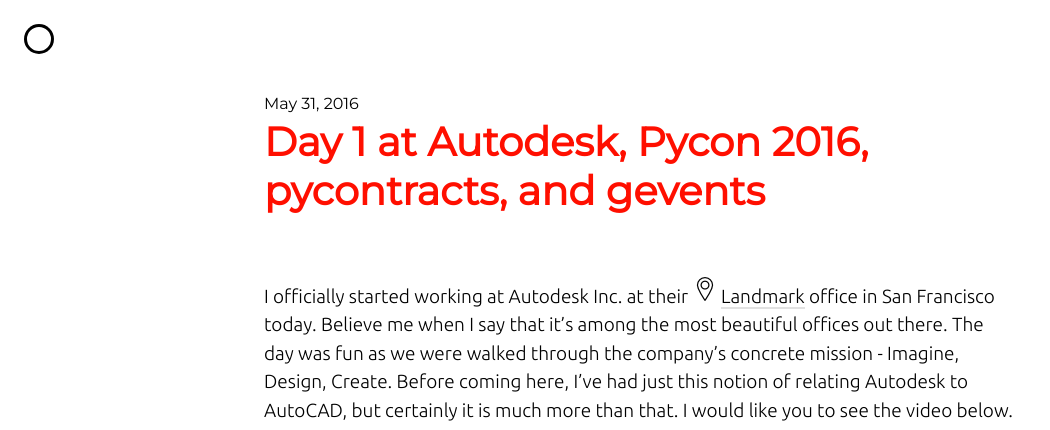
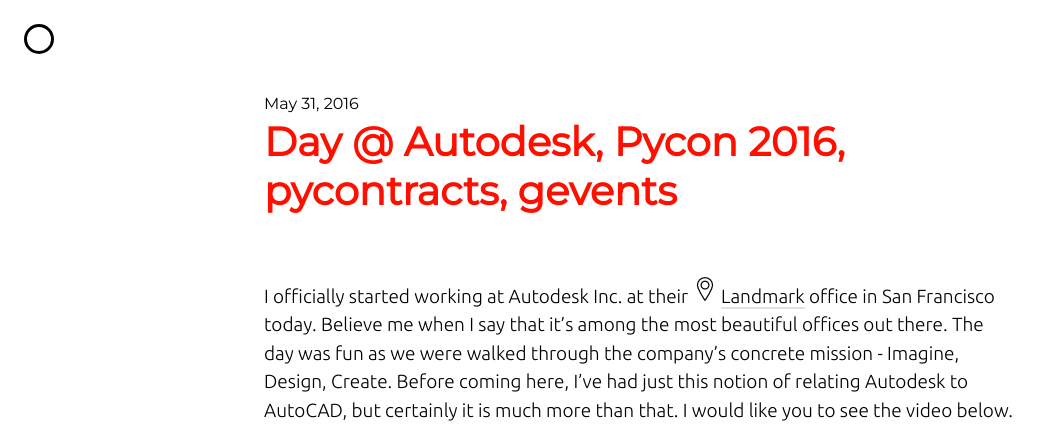
Before and after one commit to pbamotra/sciontist, a Jekyll site: the page built from _posts/2016-05-31-autodesk-women-in-pycon-gevents.markdown, in a window 1280 px wide and 900 px high, cut to the strip 0-430 px from the top of the window. Shown: the whole strip, without its empty margins (0-1050 px from the left). Built offline with Jekyll 4.4.1, drawn with Linux system fonts in a browser that asks for light colours; nearby versions of some CDN libraries; comment, search, counter and statistics services are not loaded.

Commit message:
New post on  pycon

```diff
--- a/_posts/2016-05-31-autodesk-women-in-pycon-gevents.markdown
+++ b/_posts/2016-05-31-autodesk-women-in-pycon-gevents.markdown
@@ -1,5 +1,5 @@
 ---
-title: Day 1 at Autodesk, Pycon 2016, pycontracts, and gevents
+title: Day @ Autodesk, Pycon 2016, pycontracts, gevents
 ---
 I officially started working at Autodesk Inc. at their ![location pin image](images/location-pin.png) [Landmark](http://www.autodesk.com/gallery/overview) office in San Francisco today. Believe me when I say that it's among the most beautiful offices out there. The day was fun as we were walked through the company's concrete mission - Imagine, Design, Create. Before coming here, I've had just this notion of relating Autodesk to AutoCAD, but certainly it is much more than that. I would like you to see the video below.
 <div class="embedly-responsive" style="position: relative;padding-bottom: 56.2061%;height: 0;overflow: hidden;"><iframe class="embedly-embed" frameborder="0" scrolling="no" allowfullscreen src="//cdn.embedly.com/widgets/media.html?src=https%3A%2F%2Fwww.youtube.com%2Fembed%2FqcLYx6Nj9zw%3Ffeature%3Doembed&url=http%3A%2F%2Fwww.youtube.com%2Fwatch%3Fv%3DqcLYx6Nj9zw&image=https%3A%2F%2Fi.ytimg.com%2Fvi%2FqcLYx6Nj9zw%2Fhqdefault.jpg&args=showinfo%3D0&key=7c70f62e96804edda8009c0ee51c65ae&type=text%2Fhtml&schema=youtube" width="854" height="480" style="position: absolute;top: 0;left: 0;width: 100%;height: 100%;"></iframe></div>
```
